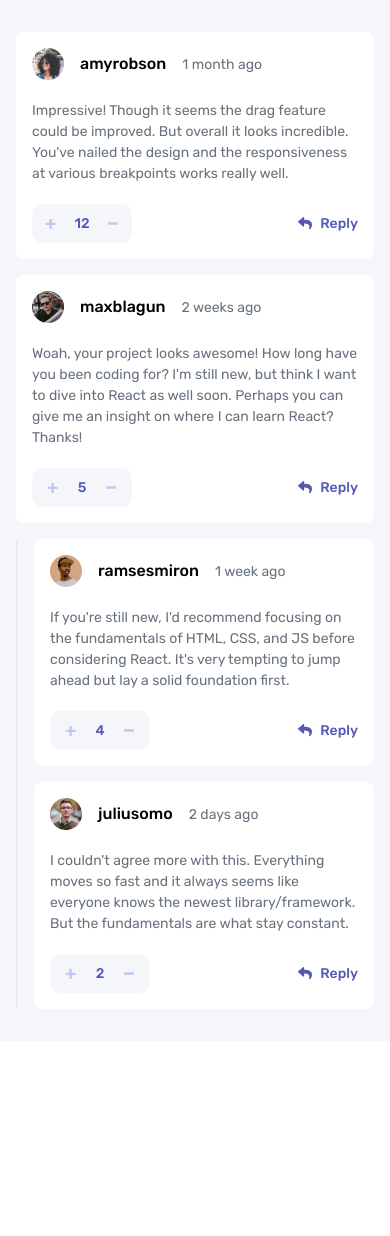
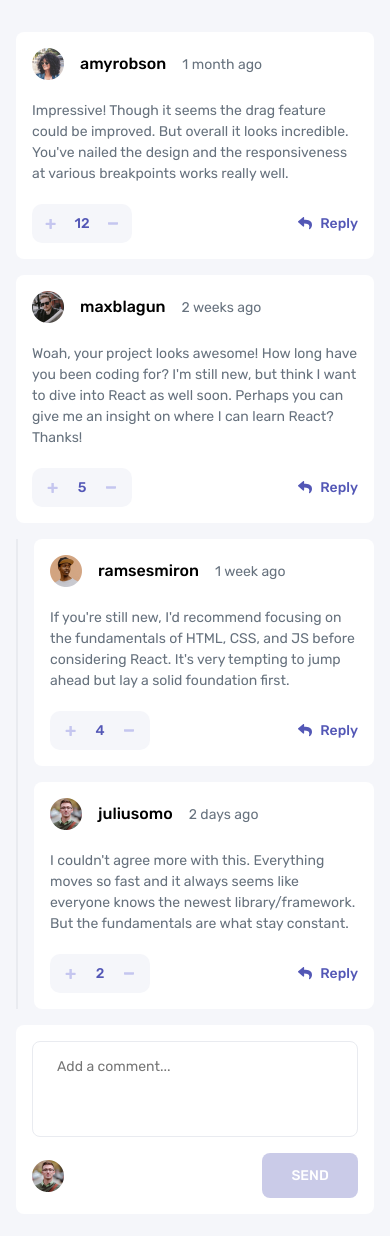
Before and after one commit to MariusHor/interactive-comments-section, a Vue app: page / in a window 390 px wide. Shown: the top 1236 px of the page. Before the commit the page ends 1041 px from the top, so only its background shows below. Built offline with nearby package versions, Linux system fonts and the light colour scheme.

Commit message:
styled the form for both the mobile and desktop views and also handled the sumbit button state to be disabled when the textarea is empty

```diff
--- a/src/App.vue
+++ b/src/App.vue
@@ -1,15 +1,22 @@
 <script setup>
 import CommentThreadList from './components/CommentThreadList.vue'
+import CommentsForm from './components/CommentsForm.vue'
 </script>
 
 <template>
   <div class="comments-section">
     <CommentThreadList />
+    <CommentsForm />
   </div>
 </template>
 
 <style scoped lang="sass">
     .comments-section
+      display: flex
+      flex-direction: column
+      gap: 1rem
       max-width: 45.625rem
       margin: 0 auto
+      padding-top: 2rem
+      padding-bottom: 2rem
 </style>
--- a/src/assets/base.css
+++ b/src/assets/base.css
@@ -46,6 +46,16 @@ li {
   list-style: none;
 }
 
+textarea {
+  width: 100%;
+  box-sizing: border-box;
+  border: none;
+  font-size: inherit;
+  font-family: inherit;
+  resize: none;
+  outline: none;
+}
+
 button {
   cursor: pointer;
   border: none;
--- a/src/components/CommentThreadList.vue
+++ b/src/components/CommentThreadList.vue
@@ -20,8 +20,6 @@ const comments = computed(() => store.state.comments)
     flex-direction: column
     justify-content: center
     align-items: center
-    padding-top: 2rem
-    padding-bottom: 2rem
     gap: 1rem
     width: 100%
     @media screen and (min-width: 756px)
--- /dev/null
+++ b/src/components/CommentsForm.vue
@@ -0,0 +1,71 @@
+<script setup>
+import { computed, ref } from 'vue'
+import { useStore } from 'vuex'
+
+const store = useStore()
+const currentUser = computed(() => store.state.currentUser)
+const textareaValue = ref('')
+</script>
+
+<template>
+    <form class="form">
+        <textarea v-model="textareaValue" name="textarea-field" id="textarea-field" class="form__textarea"
+            placeholder="Add a comment..."></textarea>
+        <img :src="currentUser.image.webp" alt="user avatar" class="form__user-avatar">
+        <button class="form__submit" :disabled="!textareaValue.length">SEND</button>
+    </form>
+</template>
+
+<style scoped lang="sass">
+    .form
+        display: grid
+        gap: 1rem
+        grid-template-columns: 1fr 1fr
+        max-width: 45.625rem
+        padding: 1rem
+        border-radius: 0.5rem
+        background-color: var(--color-white)
+        @media screen and (min-width: 756px)
+            grid-template-columns: 0.5fr 8fr 1.5fr
+
+        &__textarea
+            grid-column: 1 / 3
+            height: 6rem
+            padding: 1rem 1.5rem
+            border: 1px solid var(--color-light-gray)
+            border-radius: 0.5rem
+            color: var(--color-grayish-blue)
+            transition: border var(--transition-primary)
+            &:focus-visible
+                border: 1px solid var(--color-moderate-blue)
+            @media screen and (min-width: 756px)
+                grid-column: 2 / 3
+
+        &__user-avatar
+            width: 2rem
+            height: 2rem
+            align-self: center
+            @media screen and (min-width: 756px)
+                align-self: flex-start
+                grid-column: 1 / 2
+                grid-row: 1 / 2
+
+        &__submit
+            justify-self: end
+            max-width: 6.5rem
+            max-height: 3rem
+            height: 100%
+            padding: 0.875rem 1.825rem
+            background-color: var(--color-moderate-blue)
+            border-radius: 0.5rem
+            color: var(--color-white)
+            font-weight: var(--text-medium)
+            transition: opacity var(--transition-primary)
+            &:disabled
+                opacity: 0.3
+                cursor: initial
+            &:hover:not([disabled])
+                opacity: 0.6
+            @media screen and (min-width: 756px)
+                grid-column: 3 / 4
+</style>
--- a/src/components/LikesCounter.vue
+++ b/src/components/LikesCounter.vue
@@ -33,9 +33,9 @@ function decrementLikes() {
 <style lang="sass">
     .likes-counter
         display: flex
-        gap: 0.325rem
         justify-content: space-between
         align-items: center
+        gap: 0.325rem
         max-width: 6.25rem
         width: 100%
         border-radius: 0.625rem
@@ -59,12 +59,10 @@ function decrementLikes() {
             justify-content: center
             height: 100%
             width: 100%
-            padding-top: 0.875rem
-            padding-bottom: 0.875rem
+            padding: 0.875rem 0
             transition: background var(--transition-primary)
             &:hover
                 background: var(--color-light-gray)
             @media screen and (min-width: 756px)
-                padding-top: 0.625rem
-                padding-bottom: 0.625rem
+                padding: 0.625rem 0
 </style>
```
